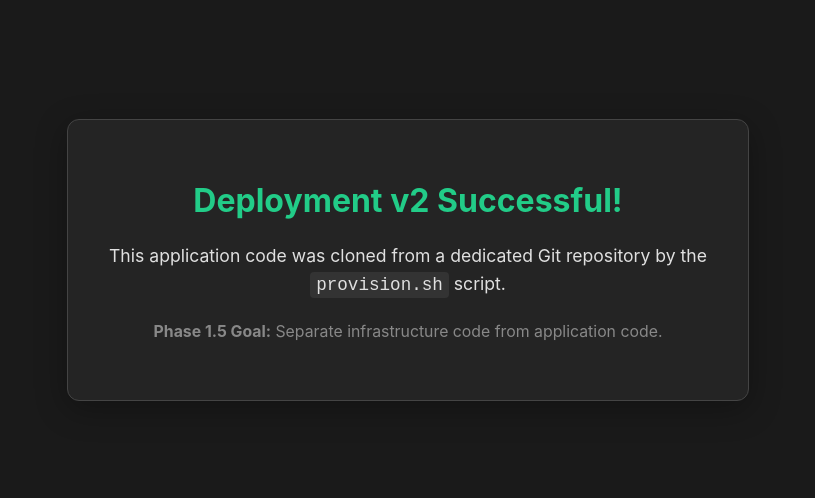
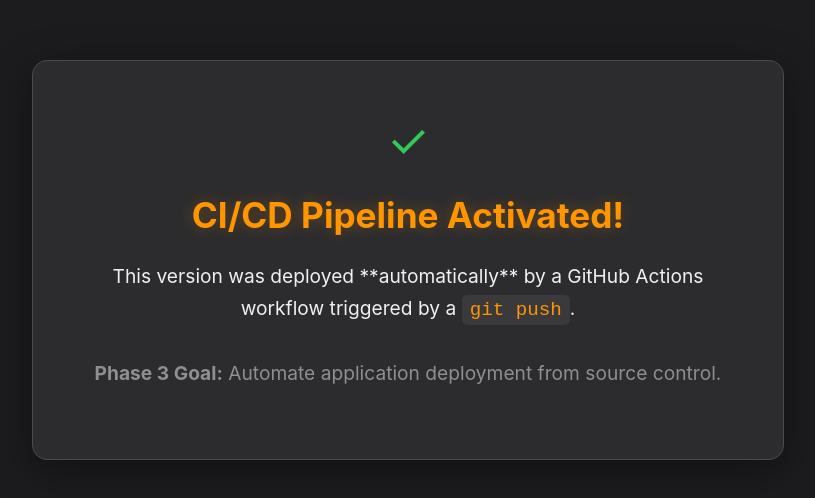
Before and after one commit to mt-22/devops-provisioning-project-app, a plain HTML site: page index.html in a window 1280 px wide. Shown: the part 140-638 px from the top of the page, without its empty margins (232-1047 px from the left). Drawn offline with Linux system fonts and the light colour scheme.

Commit message:
updated HTML for v3

```diff
--- a/index.html
+++ b/index.html
@@ -3,12 +3,12 @@
 <head>
     <meta charset="UTF-8">
     <meta name="viewport" content="width=device-width, initial-scale=1.0">
-    <title>DevOps Project 1.5: Git Clone Deployment</title>
+    <title>DevOps Project 3: CI/CD Pipeline</title>
     <style>
         body {
             font-family: -apple-system, BlinkMacSystemFont, "Segoe UI", Roboto, Helvetica, Arial, sans-serif;
-            background-color: #1a1a1a; /* Slightly lighter background */
-            color: #e0e0e0;
+            background-color: #1c1c1e;
+            color: #f0f0f0;
             display: flex;
             justify-content: center;
             align-items: center;
@@ -17,40 +17,53 @@
             text-align: center;
         }
         .container {
-            padding: 40px;
-            border-radius: 12px;
-            background-color: #242424; /* Lighter container */
-            box-shadow: 0 8px 32px rgba(0, 0, 0, 0.3);
-            border: 1px solid #444; /* Lighter border */
-            max-width: 600px;
+            padding: 50px;
+            border-radius: 15px;
+            background-color: #2c2c2e;
+            box-shadow: 0 10px 40px rgba(0, 0, 0, 0.4);
+            border: 1px solid #4a4a4c;
+            max-width: 650px;
+            transform: scale(1);
+            transition: transform 0.3s ease-in-out;
+        }
+        .container:hover {
+            transform: scale(1.02);
         }
         h1 {
-            color: #22cc88; /* New accent color */
-            font-size: 2em;
+            color: #ff9500; /* A vibrant orange */
+            font-size: 2.2em;
+            text-shadow: 0 0 15px rgba(255, 149, 0, 0.3);
         }
         p {
-            font-size: 1.1em;
-            line-height: 1.6;
+            font-size: 1.2em;
+            line-height: 1.7;
         }
         code {
-            background-color: #333; /* Darker code background */
-            padding: 3px 6px;
-            border-radius: 4px;
+            background-color: #3a3a3c;
+            padding: 4px 8px;
+            border-radius: 5px;
             font-family: "SF Mono", "Fira Code", "Fira Mono", "Roboto Mono", monospace;
+            color: #ff9500;
         }
         .footer {
-            margin-top: 20px;
-            font-size: 0.9em;
-            color: #888;
+            margin-top: 30px;
+            font-size: 1em;
+            color: #8e8e93;
+        }
+        .success-icon {
+            font-size: 3em;
+            color: #34c759; /* Green for success */
+            margin-bottom: 15px;
         }
     </style>
 </head>
 <body>
     <div class="container">
-        <h1>Deployment v2 Successful!</h1>
-        <p>This application code was cloned from a dedicated Git repository by the <code>provision.sh</code> script.</p>
+        <div class="success-icon">✓</div>
+        <h1>CI/CD Pipeline Activated!</h1>
+        <p>This version was deployed **automatically** by a GitHub Actions workflow triggered by a <code>git push</code>.</p>
         <div class="footer">
-            <p><strong>Phase 1.5 Goal:</strong> Separate infrastructure code from application code.</p>
+            <p><strong>Phase 3 Goal:</strong> Automate application deployment from source control.</p>
         </div>
     </div>
 </body>
```
